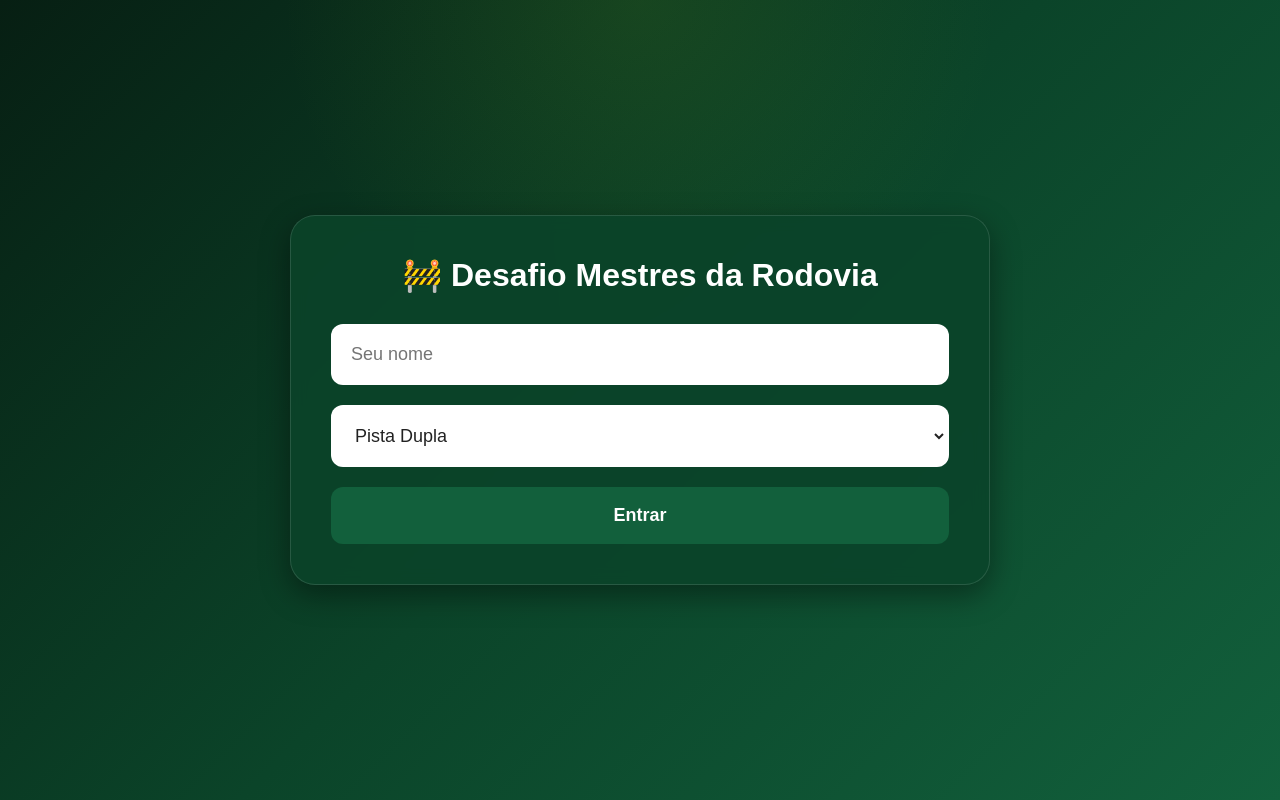
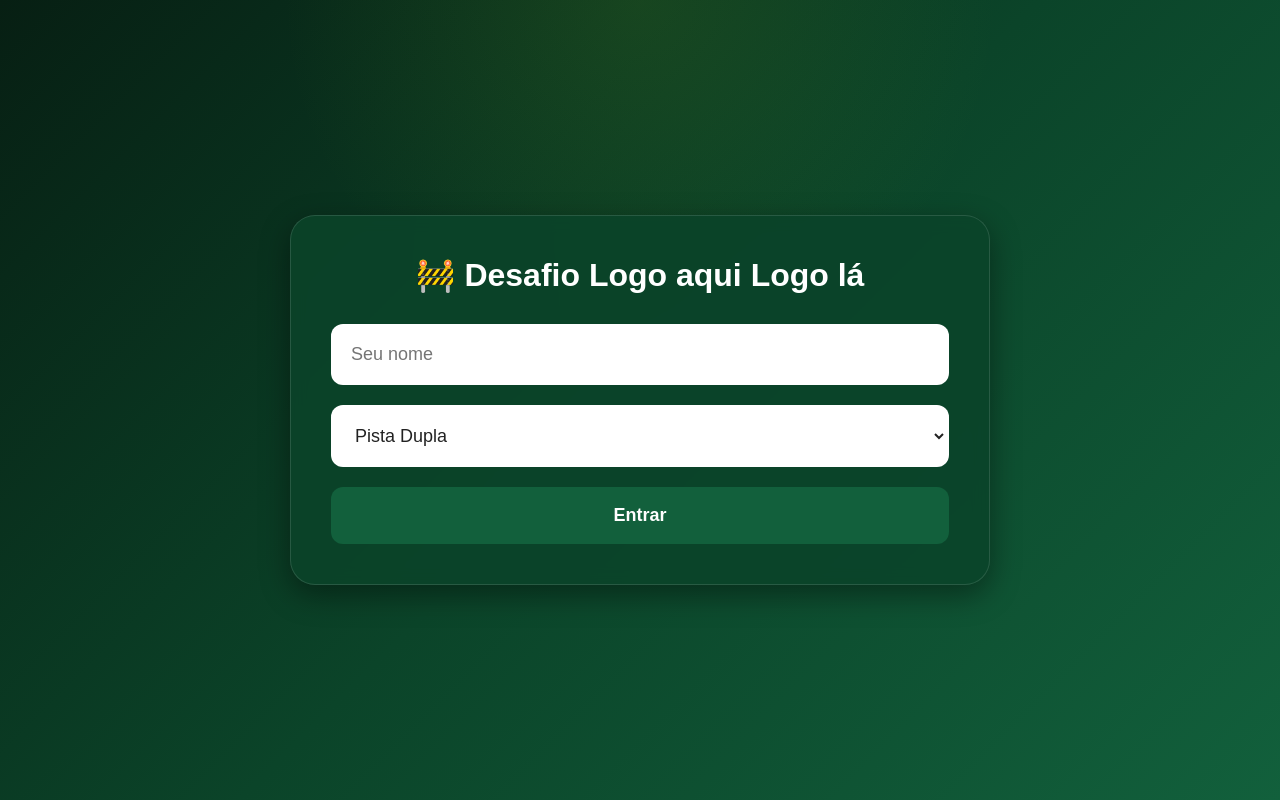
Before and after one commit to agbriela/quiz-rodovias, a plain HTML site: page index.html in a window 1280 px wide. Drawn offline with Linux system fonts and the light colour scheme.

Commit message:
Update title and heading in index.html

```diff
--- a/index.html
+++ b/index.html
@@ -3,7 +3,7 @@
 <head>
     <meta charset="UTF-8">
     <meta name="viewport" content="width=device-width, initial-scale=1.0">
-    <title>Desafio Mestres da Rodovia</title>
+    <title>Desafio Logo aqui Logo lá</title>
 
     <link rel="stylesheet" href="css/style.css">
 </head>
@@ -11,7 +11,7 @@
 
 <div class="container">
 
-    <h1>🚧 Desafio Mestres da Rodovia</h1>
+    <h1>🚧 Desafio Logo aqui Logo lá</h1>
 
     <input
         type="text"
```
